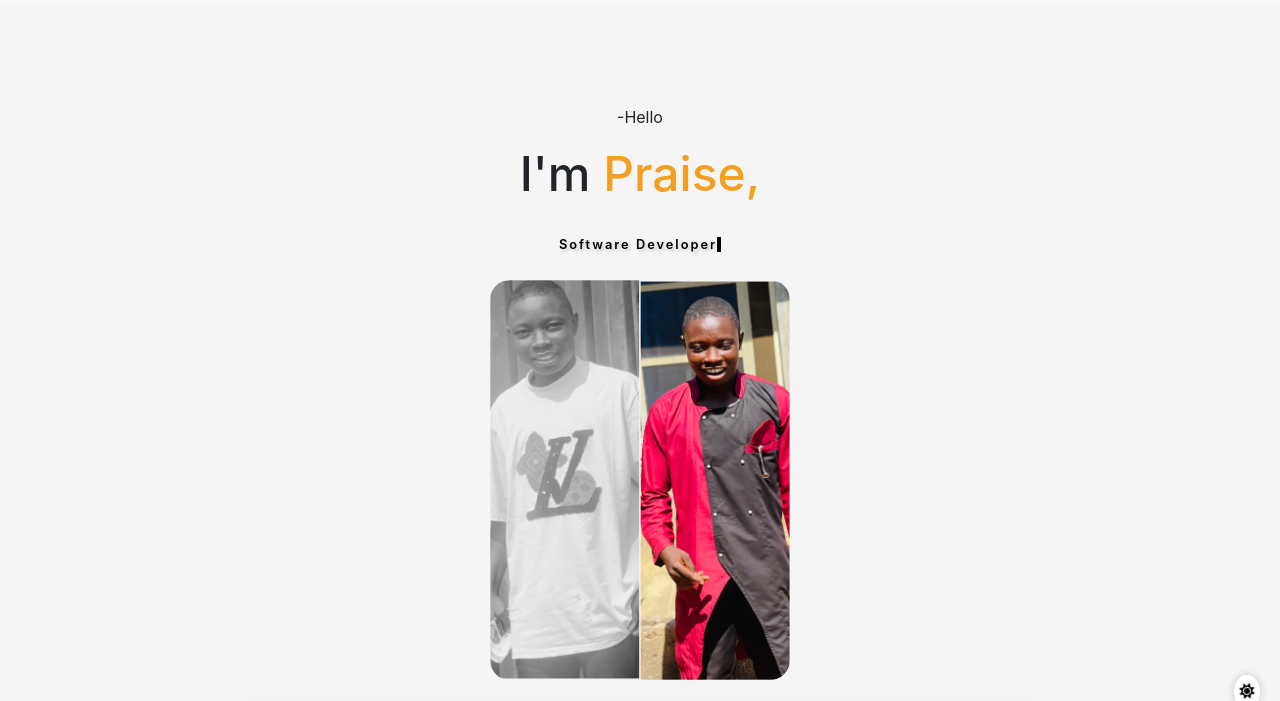
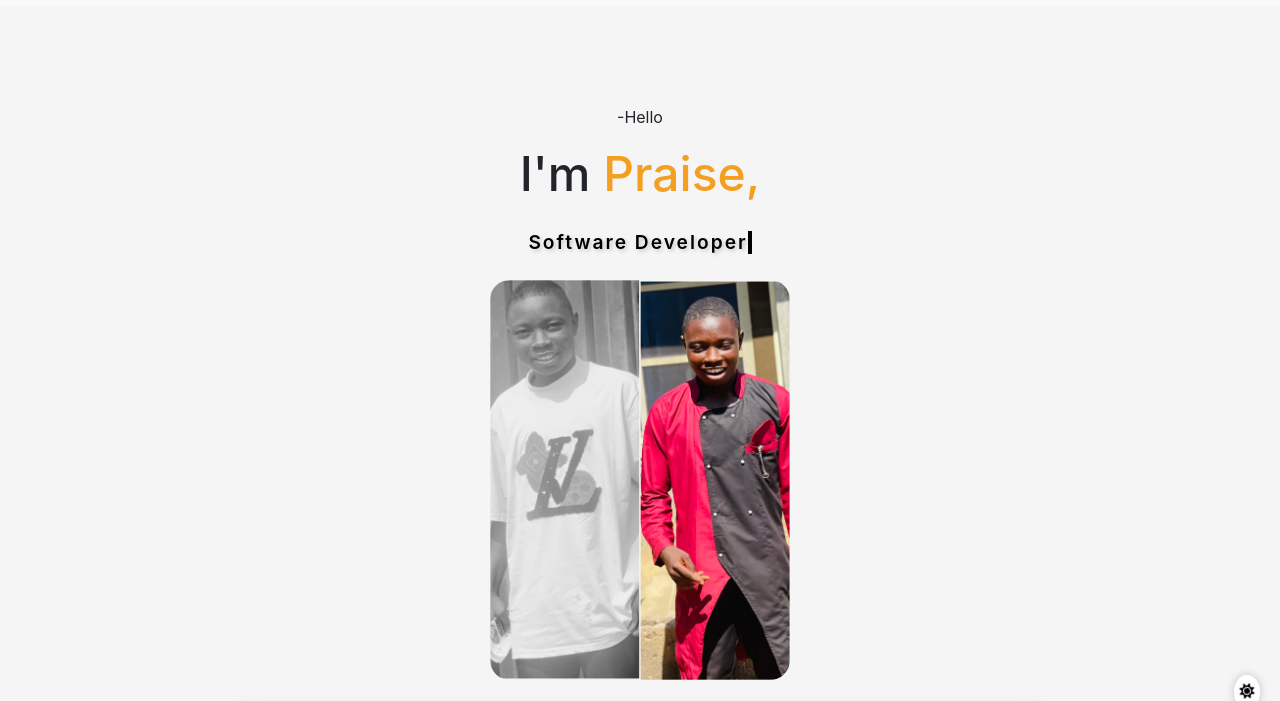
Before and after one commit to Praiz22/portfolio, a plain HTML site: page index.html in a window 1280 px wide. Shown: the part 71-772 px from the top of the page. Drawn offline with nearby package versions, Linux system fonts and the light colour scheme.

Commit message:
Update index.html

```diff
--- a/index.html
+++ b/index.html
@@ -49,7 +49,7 @@
         <div class="col-md-12">
           <p style="font-family: inter;">-Hello</p>
           <h1 class="hero-title animate__animated animate__fadeInDown">I'm <span
-              style="color: #f39f22;">Praise,</span><br><span style="font-size: 0.8rem;" id="typing-text"></span></h1>
+              style="color: #f39f22;">Praise,</span><br><span style="font-size: 1.2rem;" id="typing-text"></span></h1>
           <img src="praix-img.png" alt="Praise Oladokun" width="300px" height="400px"
             class="animate__animated animate__zoomIn" style="border-radius: 20px;">
           <br><br>
```
